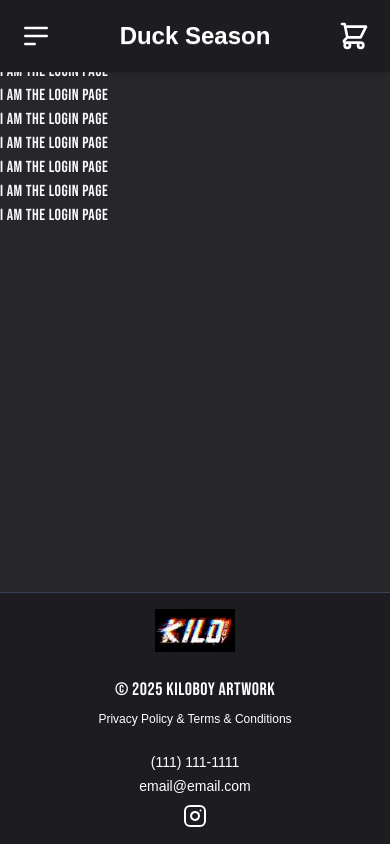
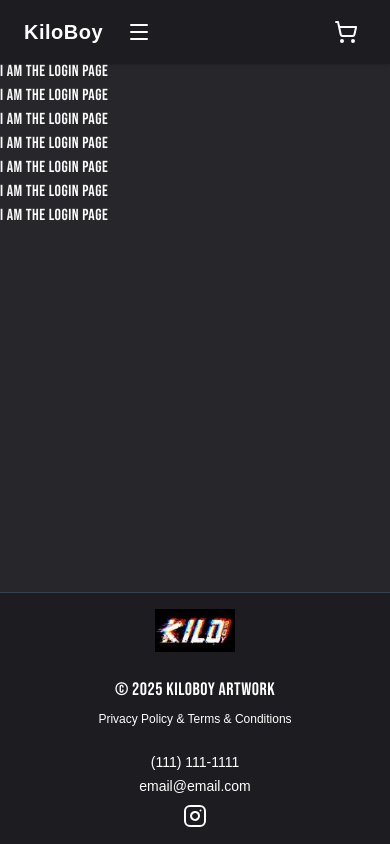
Before and after one commit to MOGARRR/miles, a Next.js app: page /login in a window 390 px wide. Built offline with nearby package versions, Linux system fonts and the light colour scheme.

Commit message:
add responsiveness to navbar

```diff
--- a/app/components/TopNavBar.tsx
+++ b/app/components/TopNavBar.tsx
@@ -3,10 +3,21 @@
 import NavMenu from "./NavMenu";
 import Cart from "./Cart";
 import { useState } from "react";
+import Link from "next/link";
+import { ShoppingCart, Menu } from "lucide-react";
 
 const TopNavBar = () => {
   const [navStatus, setNavStatus] = useState(false);
   const [cartStatus, setCartStatus] = useState(false);
+
+  const links = [
+                  { name: "Home", path: "/" },
+                  { name: "Gallery", path: "/store" },
+                  { name: "Custom", path: "/customArtowork" },
+                  { name: "About", path: "/about" },
+                  { name: "Contact", path: "/contact" },
+                  { name: "Login", path: "/login" },
+                ]
 
 
   const handleNav = (type: boolean) =>
@@ -17,76 +28,70 @@ const TopNavBar = () => {
 
   return (
     <>
-      <div
-        className="navbar bg-[#1c1c21] text-white shadow-sm fixed z-10 p-4"
+      <header className="
+        fixed top-0 left-0 w-full z-20
+        bg-[#1c1c21] text-white shadow-sm
+        px-6 py-3 flex items-center">
 
-      >
-        <div className="navbar-start ">
-          <div
-            className="dropdown"
+        {/* ---------- LEFT SECTION: LOGO + HAMBURGER ---------- */}
+        <div className=" flex-1 flex items-center gap-4">
+          {/* Logo */}
+          <Link href="/" className="text-xl font-semibold tracking-wide hover:text-gray-300">
+            KiloBoy
+          </Link>
 
+          {/* Hamburger (md:hidden = only on small screens) */}
+          <button
+            className="btn btn-ghost btn-circle md:hidden"
+            aria-label="Open menu"
             onClick={() => {
               handleNav(navStatus);
               handleCart(true);
             }}
           >
-            <div
-              tabIndex={0}
-              role="button"
-              className="btn btn-ghost btn-circle"
+            < Menu size={24} />
+          </button>
+        </div>
+
+        {/* ------ CENTER SECTION: NAV LINKS desktop only ----- */}
+        {/* hidden by default, starting from the md (medium) breakpoint and above, apply display: flex */}
+
+          <nav className="hidden md:flex flex-1 justify-center gap-10 ">
+            {links.map((link) => (
+              <Link
+                key={link.path}
+                href={link.path}
+                className=""
               >
-              <svg
-                xmlns="http://www.w3.org/2000/svg"
-                className="h-8 w-8"
-                fill="none"
-                viewBox="0 0 24 24"
-                stroke="currentColor"
-              >
-                {" "}
-                <path
-                  strokeLinecap="round"
-                  strokeLinejoin="round"
-                  strokeWidth="2"
-                  d="M4 6h16M4 12h16M4 18h7"
-                />{" "}
-              </svg>
-            </div>
-          </div>
-        </div>
-        <div className="navbar-center">
-          <a className="btn btn-ghost text-2xl">Duck Season</a>
-        </div>
-        <div className="navbar-end">
+                {link.name}
+              </Link>
+
+            ))}
+
+          </nav>
+
+          {/* ---------- RIGHT SECTION: CART ICON ---------- */}
+          <div className="flex-1 flex justify-end">
             <button
               className="btn btn-ghost btn-circle"
+              aria-label="Cart Page"
               onClick={() => {
                 handleCart(cartStatus);
                 handleNav(true);
               }}
             >
-            <div className="indicator">
-              <svg
-                xmlns="http://www.w3.org/2000/svg"
-                className="h-8 w-8"
-                fill="none"
-                viewBox="0 0 24 24"
-                stroke="currentColor"
-              >
-                {" "}
-                <path
-                  strokeLinecap="round"
-                  strokeLinejoin="round"
-                  strokeWidth="2"
-                  d="M3 3h2l.4 2M7 13h10l4-8H5.4M7 13L5.4 5M7 13l-2.293 2.293c-.63.63-.184 1.707.707 1.707H17m0 0a2 2 0 100 4 2 2 0 000-4zm-8 2a2 2 0 11-4 0 2 2 0 014 0z"
-                />{" "}
-              </svg>
-              {/* <span className="badge badge-xs badge-primary indicator-item"></span> */}
-            </div>
+              < ShoppingCart
+                size={24}
+              />
             </button>
           </div>
-      </div>
+
+
+        {/* ---------- MOBILE MENU + CART ---------- */}
         {navStatus && <NavMenu active={navStatus} />}
         {cartStatus && <Cart active={cartStatus} />}
+
+      </header>
     </>
   );
 };
```
Lines whose indentation alone changed are shown as unchanged.
